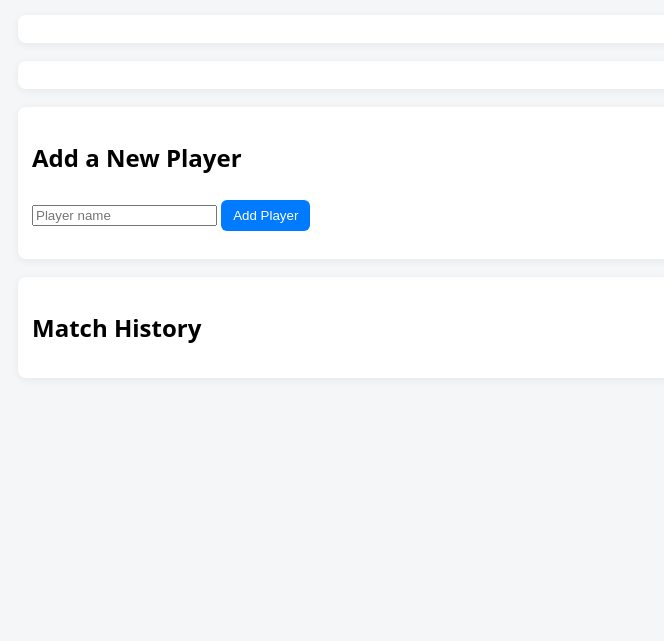
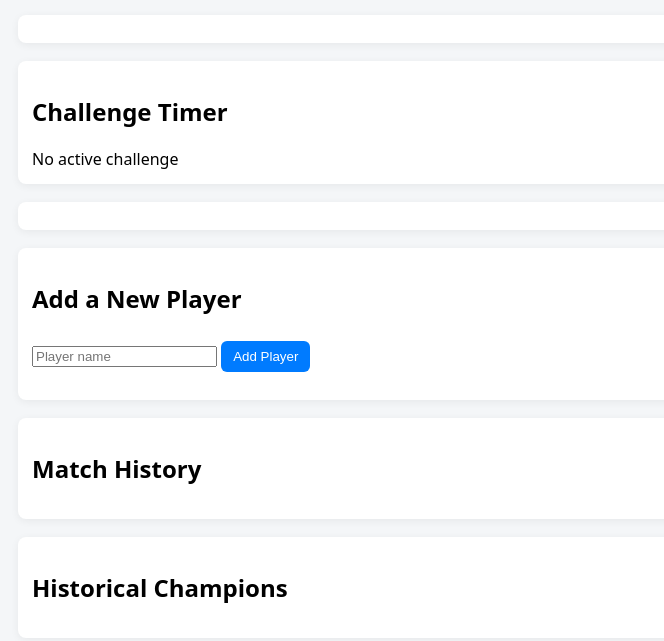
Before and after one commit to PadreVerdadero/The-Challenge-League, a plain HTML site: page index.html in a window 1280 px wide. Shown: the part 87-728 px from the top of the page, without its empty margins (172-836 px from the left). Drawn offline with Linux system fonts and the light colour scheme; no server answers.

Commit message:
Update index.html

```diff
--- a/index.html
+++ b/index.html
@@ -11,6 +11,12 @@
   <h1>🏆 Challenge League</h1>
 
   <section id="champion-card"></section>
+
+  <section id="timer-section">
+    <h2>Challenge Timer</h2>
+    <div id="timer-display">No active challenge</div>
+    <div id="timer-controls"></div>
+  </section>
 
   <section id="roster"></section>
 
@@ -26,6 +32,11 @@
     <div id="match-list"></div>
   </section>
 
+  <section id="historical-champs">
+    <h2>Historical Champions</h2>
+    <div id="historical-list"></div>
+  </section>
+
   <canvas id="confetti-canvas"></canvas>
 </body>
 </html>
```
